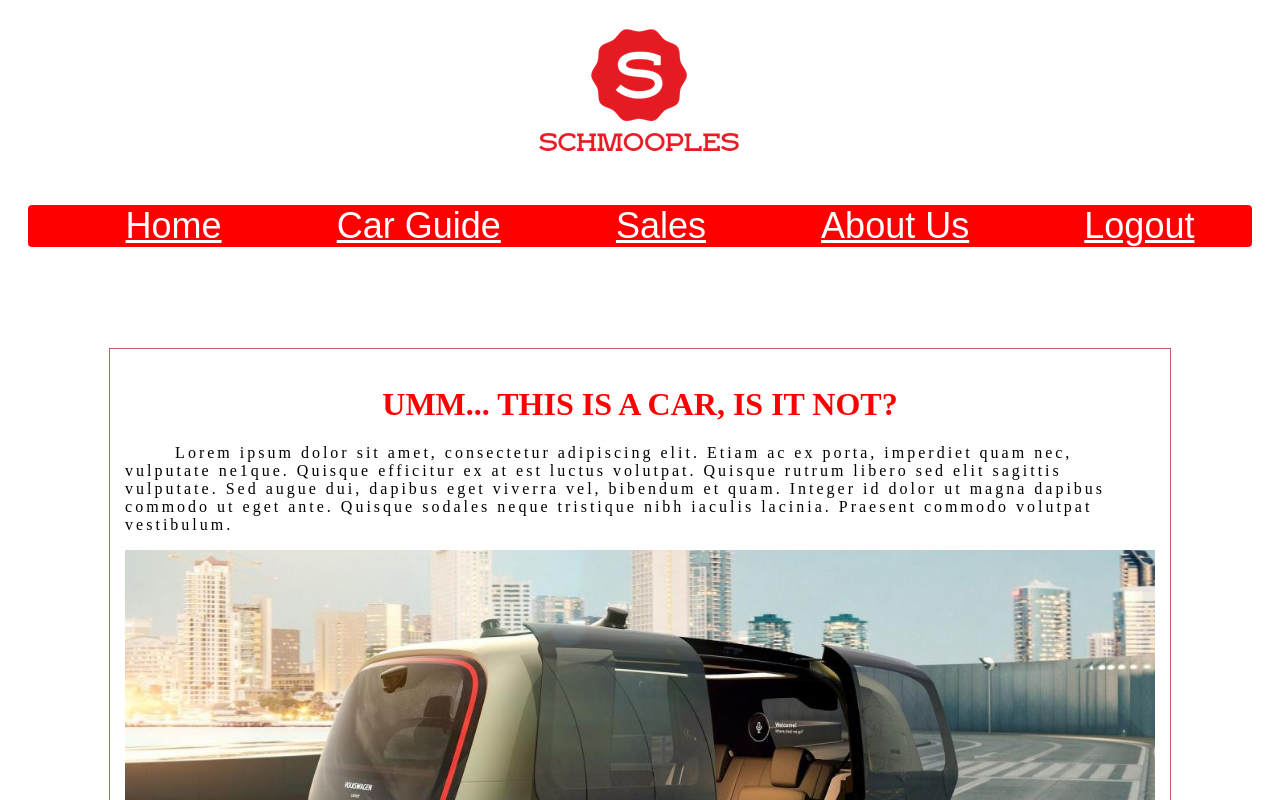
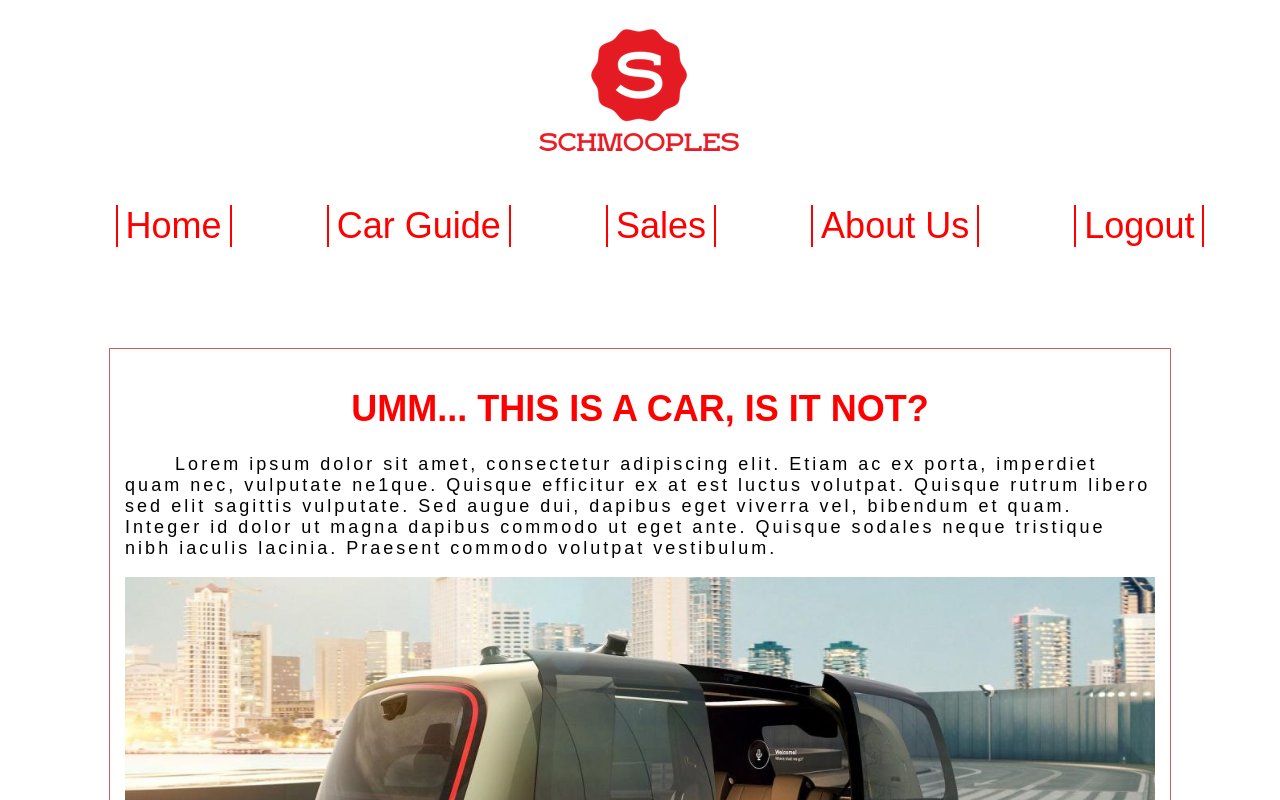
Before and after one commit to h182037/Schmooples-Car-Rental, a plain HTML site: page index.html in a window 1280 px wide. Shown: the top 800 px of the page. Drawn offline with Linux system fonts and the light colour scheme.

Commit message:
modified stylesheet

```diff
--- a/stylesheet.css
+++ b/stylesheet.css
@@ -1,15 +1,13 @@
 
 body{
-    background-color:white;
+    font-family: Arial, Helvetica, sans-serif;
+    font-size: large;
     -ms-flex-line-pack: center;
-        align-content: center;
+    align-content: center;
 }
 
 ul {
-    border-radius: 4px;
     list-style-type: none;
-    overflow: hidden;
-    background-color: red;
 }
 .carType{
     border: 1px solid indianred;
@@ -24,9 +22,7 @@ ul {
     margin-left: auto;
     margin-right: auto;
 }
-.navbar{
-    overflow: hidden;
-}
+
 .carType button{
     position: relative;
     border-radius: 4px;
@@ -54,20 +50,27 @@ ul {
 
 li {
     float: left;
+    border-left: 2px solid red;
+    border-right: 2px solid red;
+
 
 }
-
 li a {
     -webkit-transition: all 0.5s;
     -o-transition: all 0.5s;
     transition: all 0.5s;
     font-size: 36px;
-    color: white;
+    color: red;
+    text-decoration: white;
     font-family: Arial;
+    margin-left: 8px;
+    margin-right: 8px;
 }
 
 li a:hover {
-    background-color: darkred;
+    margin-left: 20px;
+    margin-right: 20px;
+
 }
 .button {
     float: right;
```
